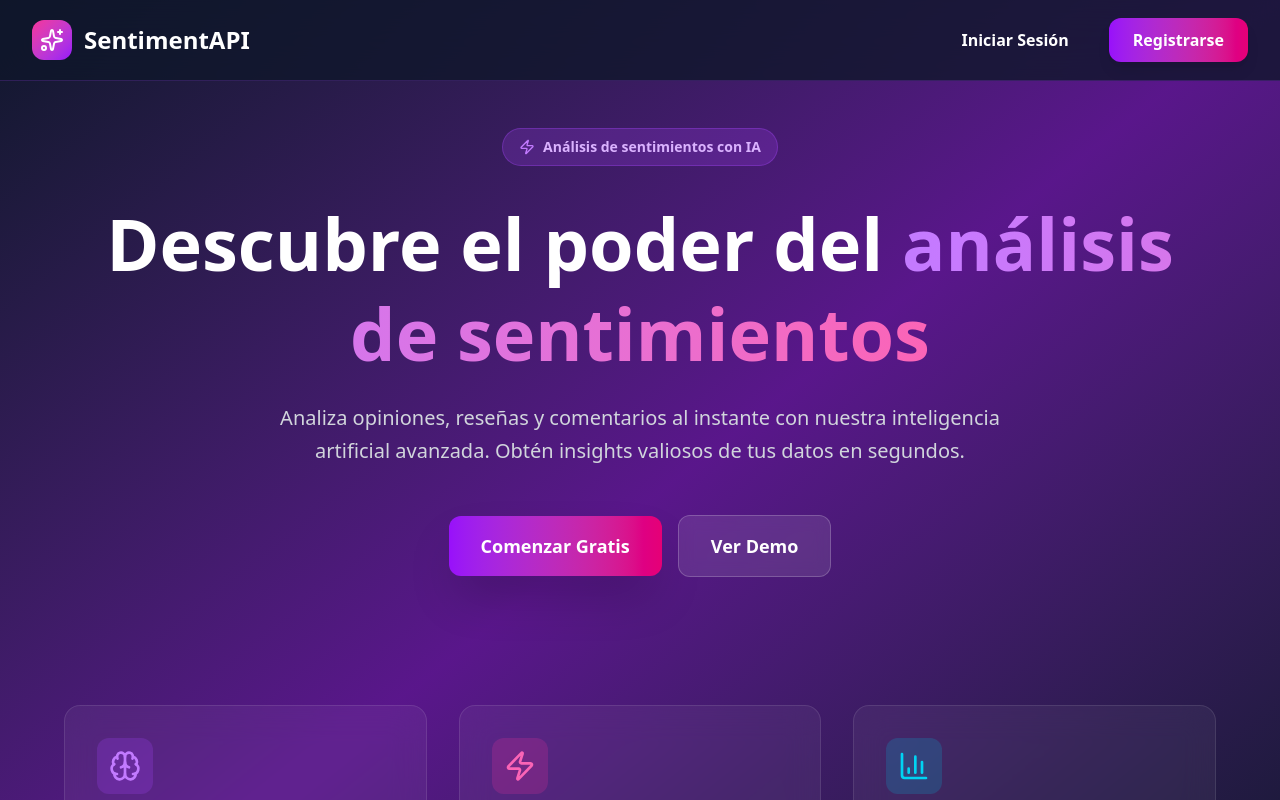
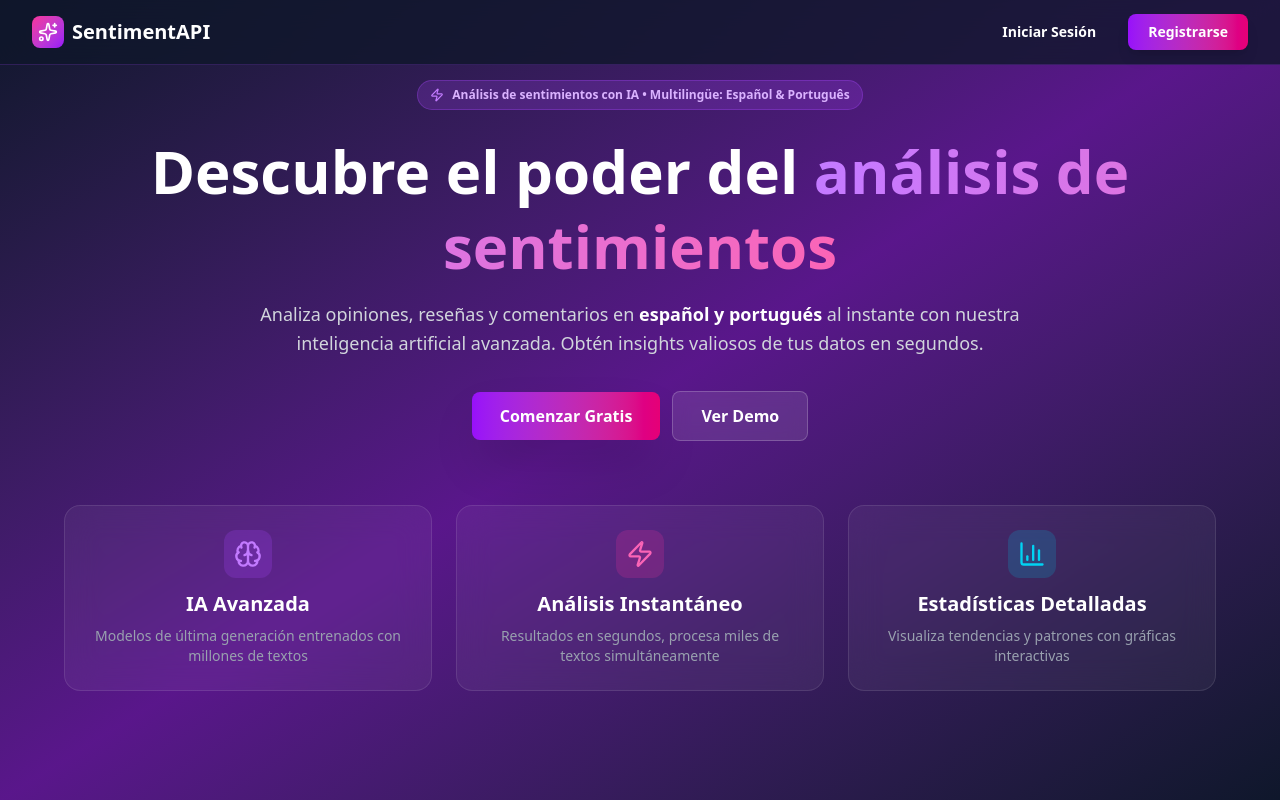
Before and after one commit to Jona-9/Sentiment-Api---Front, a React (Vite) app: page / in a window 1280 px wide. Shown: the top 800 px of the page. Built offline with nearby package versions, Linux system fonts and the light colour scheme.

Commit message:
Añadiendo ajuste a la pantalla principal, mencionando que el modelo es multilingue

```diff
--- a/src/views/DashboardView.jsx
+++ b/src/views/DashboardView.jsx
@@ -12,7 +12,7 @@ const DashboardView = ({
   if (currentView !== 'dashboard' || !user) return null;
 
   return (
-    <div className="min-h-screen bg-gradient-to-br from-[#1a0b2e] via-[#2d1b4e] to-[#1a0b2e]">
+    <div className="min-h-screen bg-gradient-to-br from-[#1a0b2e] via-[#2d1b4e] to-[#1a0b2e] flex flex-col">
       {/* Header */}
       <header className="bg-[#2d1b4e]/60 backdrop-blur-xl border-b border-purple-500/20 sticky top-0 z-50">
         <div className="max-w-7xl mx-auto px-6 py-6">
@@ -40,29 +40,29 @@ const DashboardView = ({
         </div>
       </header>
 
-      {/* Main Content */}
-      <main className="max-w-7xl mx-auto px-6 py-16">
+      {/* Main Content - Centrado verticalmente */}
+      <main className="flex-1 flex flex-col justify-center max-w-7xl mx-auto px-6 py-8 w-full">
         {/* Tagline */}
-        <div className="text-center mb-12">
-          <p className="text-xl text-purple-200 font-medium mb-8">
+        <div className="text-center mb-8">
+          <p className="text-xl text-purple-200 font-medium">
             Análisis de sentimientos en tiempo real con inteligencia artificial avanzada
           </p>
         </div>
 
         {/* Welcome Message */}
-        <div className="text-center mb-16">
-          <h2 className="text-6xl sm:text-7xl font-black text-white mb-6 leading-tight">
+        <div className="text-center mb-12">
+          <h2 className="text-5xl sm:text-6xl md:text-7xl font-black text-white mb-6 leading-tight">
             Hola {user.name || 'usuario'}!
           </h2>
           <div className="inline-block">
-            <h3 className="text-4xl sm:text-5xl font-bold text-white px-8 py-4 border-4 border-purple-400 rounded-2xl">
+            <h3 className="text-3xl sm:text-4xl md:text-5xl font-bold text-white px-8 py-4 border-4 border-purple-400 rounded-2xl">
               Que deseas hacer hoy?
             </h3>
           </div>
         </div>
 
         {/* Action Cards */}
-        <div className="grid grid-cols-1 md:grid-cols-3 gap-8 max-w-6xl mx-auto">
+        <div className="grid grid-cols-1 md:grid-cols-3 gap-8 max-w-6xl mx-auto mb-8">
           {/* Análisis Simple */}
           <button
             onClick={() => setCurrentView('analysis-simple')}
@@ -129,7 +129,7 @@ const DashboardView = ({
 
         {/* Demo Banner */}
         {isDemo && (
-          <div className="mt-16 text-center">
+          <div className="text-center">
             <div className="inline-block bg-purple-500/20 backdrop-blur-xl rounded-2xl px-8 py-6 border border-purple-400/30">
               <p className="text-purple-200 text-lg mb-4">
                 🎯 Estás en <span className="font-bold text-white">modo DEMO</span>
@@ -146,7 +146,7 @@ const DashboardView = ({
       </main>
 
       {/* Footer Info */}
-      <div className="max-w-7xl mx-auto px-6 py-8 text-center text-purple-300/60 text-sm">
+      <div className="max-w-7xl mx-auto px-6 py-6 text-center text-purple-300/60 text-sm">
         <p>Powered by AI • Análisis en tiempo real • {new Date().getFullYear()}</p>
       </div>
     </div>
--- a/src/views/Landing.jsx
+++ b/src/views/Landing.jsx
@@ -8,24 +8,24 @@ const Landing = ({ setCurrentView, handleDemoStart, showMobileMenu, setShowMobil
       {/* Navigation */}
       <nav className="fixed top-0 w-full bg-slate-900/80 backdrop-blur-xl border-b border-purple-500/20 z-50">
         <div className="max-w-7xl mx-auto px-4 sm:px-6 lg:px-8">
-          <div className="flex items-center justify-between h-20">
-            <div className="flex items-center gap-3">
-              <div className="p-2 bg-gradient-to-br from-pink-500 to-purple-600 rounded-xl">
-                <Sparkles className="w-6 h-6 text-white" />
+          <div className="flex items-center justify-between h-16">
+            <div className="flex items-center gap-2">
+              <div className="p-1.5 bg-gradient-to-br from-pink-500 to-purple-600 rounded-lg">
+                <Sparkles className="w-5 h-5 text-white" />
               </div>
-              <span className="text-2xl font-black text-white">SentimentAPI</span>
+              <span className="text-xl font-black text-white">SentimentAPI</span>
             </div>
 
-            <div className="hidden md:flex items-center gap-4">
+            <div className="hidden md:flex items-center gap-3">
               <button
                 onClick={() => setCurrentView('login')}
-                className="px-6 py-2.5 text-white hover:text-purple-300 font-semibold transition-all"
+                className="px-5 py-2 text-white hover:text-purple-300 font-semibold transition-all text-sm"
               >
                 Iniciar Sesión
               </button>
               <button
                 onClick={() => setCurrentView('register')}
-                className="px-6 py-2.5 bg-gradient-to-r from-purple-600 to-pink-600 text-white rounded-xl font-bold hover:from-purple-700 hover:to-pink-700 transition-all shadow-lg hover:shadow-xl"
+                className="px-5 py-2 bg-gradient-to-r from-purple-600 to-pink-600 text-white rounded-lg font-bold hover:from-purple-700 hover:to-pink-700 transition-all shadow-lg hover:shadow-xl text-sm"
               >
                 Registrarse
               </button>
@@ -58,62 +58,62 @@ const Landing = ({ setCurrentView, handleDemoStart, showMobileMenu, setShowMobil
       </nav>
 
       {/* Hero Section */}
-      <div className="pt-32 pb-20 px-4">
+      <div className="pt-20 pb-12 px-4">
         <div className="max-w-6xl mx-auto text-center">
-          <div className="inline-flex items-center gap-2 px-4 py-2 bg-purple-500/20 border border-purple-500/30 rounded-full mb-8">
-            <Zap className="w-4 h-4 text-purple-400" />
-            <span className="text-purple-300 text-sm font-semibold">Análisis de sentimientos con IA</span>
+          <div className="inline-flex items-center gap-2 px-3 py-1.5 bg-purple-500/20 border border-purple-500/30 rounded-full mb-6">
+            <Zap className="w-3.5 h-3.5 text-purple-400" />
+            <span className="text-purple-300 text-xs font-semibold">Análisis de sentimientos con IA • Multilingüe: Español & Português</span>
           </div>
 
-          <h1 className="text-5xl sm:text-7xl font-black text-white mb-6 leading-tight">
+          <h1 className="text-4xl sm:text-5xl lg:text-6xl font-black text-white mb-4 leading-tight">
             Descubre el poder del
             <span className="bg-gradient-to-r from-purple-400 to-pink-400 bg-clip-text text-transparent"> análisis de sentimientos</span>
           </h1>
 
-          <p className="text-xl text-gray-300 mb-12 max-w-3xl mx-auto leading-relaxed">
-            Analiza opiniones, reseñas y comentarios al instante con nuestra inteligencia artificial avanzada. Obtén insights valiosos de tus datos en segundos.
+          <p className="text-base sm:text-lg text-gray-300 mb-8 max-w-3xl mx-auto leading-relaxed">
+            Analiza opiniones, reseñas y comentarios en <span className="font-bold text-white">español y portugués</span> al instante con nuestra inteligencia artificial avanzada. Obtén insights valiosos de tus datos en segundos.
           </p>
 
-          <div className="flex flex-col sm:flex-row items-center justify-center gap-4">
+          <div className="flex flex-col sm:flex-row items-center justify-center gap-3 mb-16">
             <button
               onClick={() => setCurrentView('register')}
-              className="px-8 py-4 bg-gradient-to-r from-purple-600 to-pink-600 text-white text-lg rounded-xl font-bold hover:from-purple-700 hover:to-pink-700 transition-all shadow-2xl hover:shadow-purple-500/50 transform hover:scale-105"
+              className="px-7 py-3 bg-gradient-to-r from-purple-600 to-pink-600 text-white text-base rounded-lg font-bold hover:from-purple-700 hover:to-pink-700 transition-all shadow-2xl hover:shadow-purple-500/50 transform hover:scale-105"
             >
               Comenzar Gratis
             </button>
             <button
               onClick={handleDemoStart}
-              className="px-8 py-4 bg-white/10 backdrop-blur-sm text-white text-lg rounded-xl font-bold hover:bg-white/20 transition-all border border-white/20"
+              className="px-7 py-3 bg-white/10 backdrop-blur-sm text-white text-base rounded-lg font-bold hover:bg-white/20 transition-all border border-white/20"
             >
               Ver Demo
             </button>
           </div>
-        </div>
 
-        {/* Features */}
-        <div className="max-w-6xl mx-auto mt-32 grid grid-cols-1 md:grid-cols-3 gap-8">
-          <div className="bg-white/5 backdrop-blur-lg rounded-2xl p-8 border border-white/10 hover:border-purple-500/50 transition-all">
-            <div className="p-3 bg-purple-500/20 rounded-xl w-fit mb-4">
-              <Brain className="w-8 h-8 text-purple-400" />
+          {/* Features */}
+          <div className="grid grid-cols-1 md:grid-cols-3 gap-6">
+            <div className="bg-white/5 backdrop-blur-lg rounded-2xl p-6 border border-white/10 hover:border-purple-500/50 transition-all">
+              <div className="p-2.5 bg-purple-500/20 rounded-xl w-fit mb-3 mx-auto">
+                <Brain className="w-7 h-7 text-purple-400" />
+              </div>
+              <h3 className="text-xl font-bold text-white mb-2">IA Avanzada</h3>
+              <p className="text-gray-400 text-sm">Modelos de última generación entrenados con millones de textos</p>
             </div>
-            <h3 className="text-2xl font-bold text-white mb-3">IA Avanzada</h3>
-            <p className="text-gray-400">Modelos de última generación entrenados con millones de textos</p>
-          </div>
 
-          <div className="bg-white/5 backdrop-blur-lg rounded-2xl p-8 border border-white/10 hover:border-pink-500/50 transition-all">
-            <div className="p-3 bg-pink-500/20 rounded-xl w-fit mb-4">
-              <Zap className="w-8 h-8 text-pink-400" />
+            <div className="bg-white/5 backdrop-blur-lg rounded-2xl p-6 border border-white/10 hover:border-pink-500/50 transition-all">
+              <div className="p-2.5 bg-pink-500/20 rounded-xl w-fit mb-3 mx-auto">
+                <Zap className="w-7 h-7 text-pink-400" />
+              </div>
+              <h3 className="text-xl font-bold text-white mb-2">Análisis Instantáneo</h3>
+              <p className="text-gray-400 text-sm">Resultados en segundos, procesa miles de textos simultáneamente</p>
             </div>
-            <h3 className="text-2xl font-bold text-white mb-3">Análisis Instantáneo</h3>
-            <p className="text-gray-400">Resultados en segundos, procesa miles de textos simultáneamente</p>
-          </div>
 
-          <div className="bg-white/5 backdrop-blur-lg rounded-2xl p-8 border border-white/10 hover:border-cyan-500/50 transition-all">
-            <div className="p-3 bg-cyan-500/20 rounded-xl w-fit mb-4">
-              <BarChart3 className="w-8 h-8 text-cyan-400" />
+            <div className="bg-white/5 backdrop-blur-lg rounded-2xl p-6 border border-white/10 hover:border-cyan-500/50 transition-all">
+              <div className="p-2.5 bg-cyan-500/20 rounded-xl w-fit mb-3 mx-auto">
+                <BarChart3 className="w-7 h-7 text-cyan-400" />
+              </div>
+              <h3 className="text-xl font-bold text-white mb-2">Estadísticas Detalladas</h3>
+              <p className="text-gray-400 text-sm">Visualiza tendencias y patrones con gráficas interactivas</p>
             </div>
-            <h3 className="text-2xl font-bold text-white mb-3">Estadísticas Detalladas</h3>
-            <p className="text-gray-400">Visualiza tendencias y patrones con gráficas interactivas</p>
           </div>
         </div>
       </div>
```
